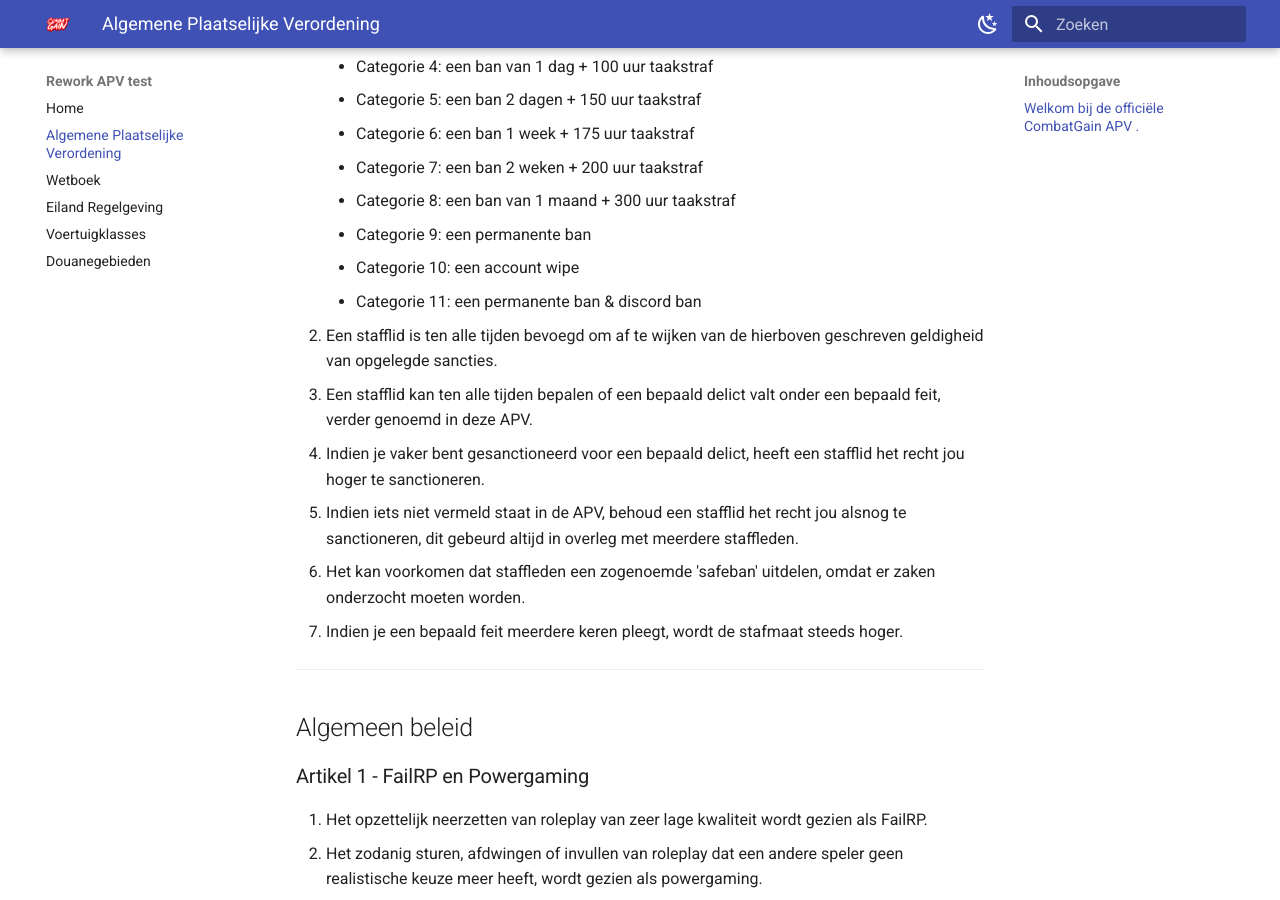
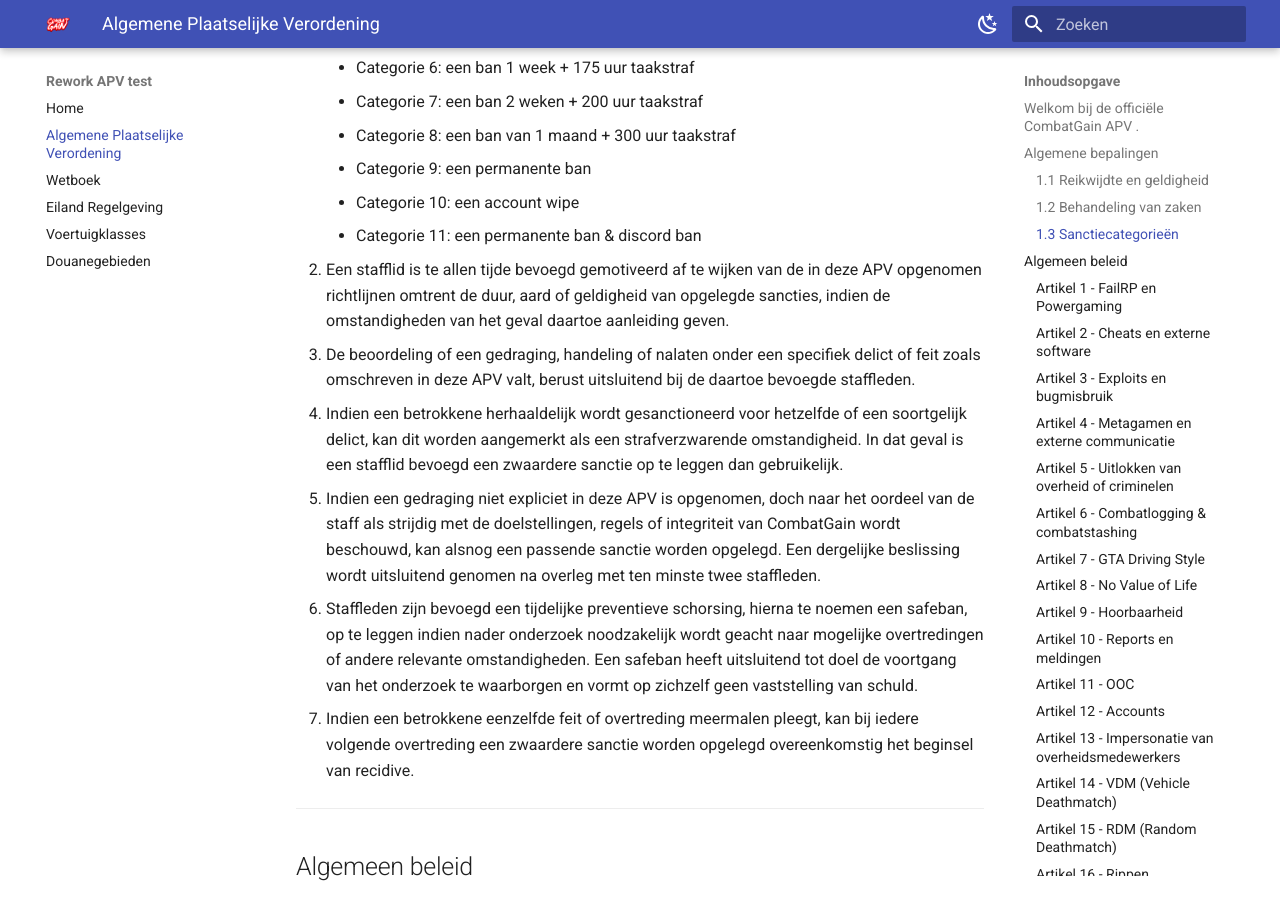
Before and after one commit to Sungerbob1/APVcg, an MkDocs documentation site: the page built from docs/apv.md, in a window 1280 px wide and 900 px high, scrolled down 1372 px. Built offline with MkDocs 1.6.1 and Material for MkDocs 9.7.7, drawn with Linux system fonts in a browser that asks for light colours; comment, search, counter and statistics services are not loaded.

Commit message:
KUT MD JA

```diff
--- a/docs/apv.md
+++ b/docs/apv.md
@@ -36,12 +35,12 @@
     * Categorie 10: een account wipe
     * Categorie 11: een permanente ban & discord ban
 
-2. Een stafflid is ten alle tijden bevoegd om af te wijken van de hierboven geschreven geldigheid van opgelegde sancties.
-3. Een stafflid kan ten alle tijden bepalen of een bepaald delict valt onder een bepaald feit, verder genoemd in deze APV.
-4. Indien je vaker bent gesanctioneerd voor een bepaald delict, heeft een stafflid het recht jou hoger te sanctioneren.
-5. Indien iets niet vermeld staat in de APV, behoud een stafflid het recht jou alsnog te sanctioneren, dit gebeurd altijd in overleg met meerdere staffleden.
-6. Het kan voorkomen dat staffleden een zogenoemde 'safeban' uitdelen, omdat er zaken onderzocht moeten worden.
-7. Indien je een bepaald feit meerdere keren pleegt, wordt de stafmaat steeds hoger.
+1. Een stafflid is te allen tijde bevoegd gemotiveerd af te wijken van de in deze APV opgenomen richtlijnen omtrent de duur, aard of geldigheid van opgelegde sancties, indien de omstandigheden van het geval daartoe aanleiding geven.
+2. De beoordeling of een gedraging, handeling of nalaten onder een specifiek delict of feit zoals omschreven in deze APV valt, berust uitsluitend bij de daartoe bevoegde staffleden.
+3. Indien een betrokkene herhaaldelijk wordt gesanctioneerd voor hetzelfde of een soortgelijk delict, kan dit worden aangemerkt als een strafverzwarende omstandigheid. In dat geval is een stafflid bevoegd een zwaardere sanctie op te leggen dan gebruikelijk.
+4. Indien een gedraging niet expliciet in deze APV is opgenomen, doch naar het oordeel van de staff als strijdig met de doelstellingen, regels of integriteit van CombatGain wordt beschouwd, kan alsnog een passende sanctie worden opgelegd. Een dergelijke beslissing wordt uitsluitend genomen na overleg met ten minste twee staffleden.
+5. Staffleden zijn bevoegd een tijdelijke preventieve schorsing, hierna te noemen een safeban, op te leggen indien nader onderzoek noodzakelijk wordt geacht naar mogelijke overtredingen of andere relevante omstandigheden. Een safeban heeft uitsluitend tot doel de voortgang van het onderzoek te waarborgen en vormt op zichzelf geen vaststelling van schuld.
+6. Indien een betrokkene eenzelfde feit of overtreding meermalen pleegt, kan bij iedere volgende overtreding een zwaardere sanctie worden opgelegd overeenkomstig het beginsel van recidive.
 
 -----
 ## Algemeen beleid
```
Also changed, not shown: other parts of docs/apv.md (+0 -1 lines).
